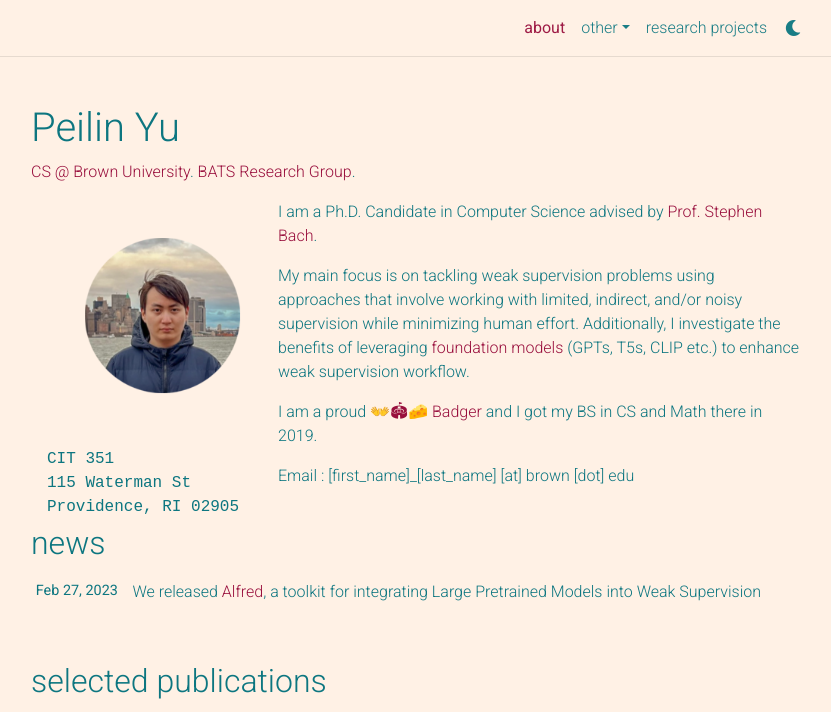
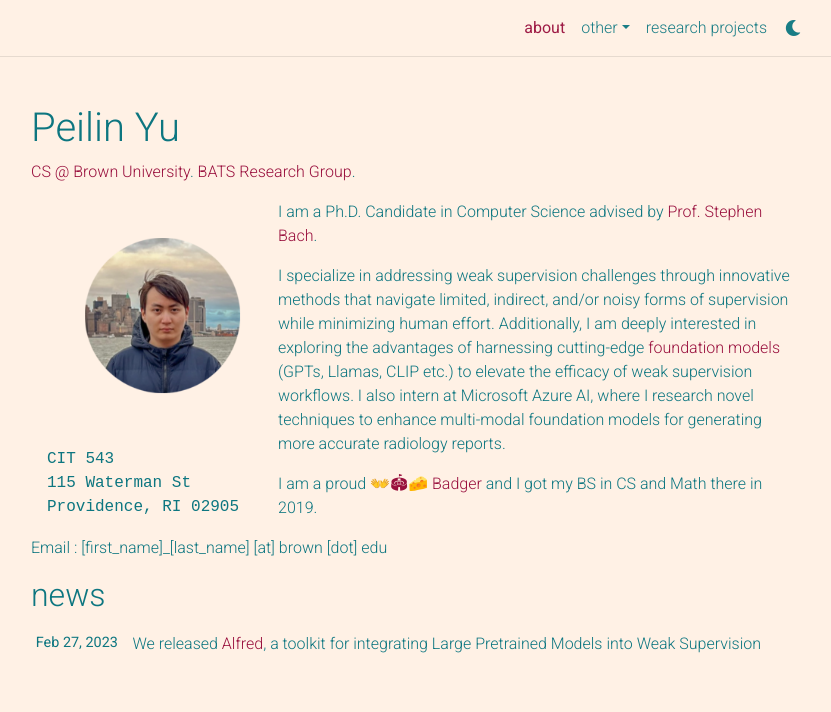
Before and after one commit to dotpyu/dotpyu.github.io, a Jekyll site: the page built from _pages/about.md, in a window 1280 px wide and 986 px high, cut to the strip 0-712 px from the top of the window. Shown: the whole strip, without its empty margins (224-1055 px from the left). Built offline with Jekyll 4.4.1, drawn with Linux system fonts in a browser that asks for light colours; full-size pictures stand in for the smaller copies a plugin makes; comment, search, counter and statistics services are not loaded; a style sheet for code colours, icons or effects is not loaded.

Commit message:
Update about.md

```diff
--- a/_pages/about.md
+++ b/_pages/about.md
@@ -8,7 +8,7 @@ profile:
   align: left
   image: profile-py-round.png
   address: >
-    <p>CIT 351</p>
+    <p>CIT 543</p>
     <p>115 Waterman St</p>
     <p>Providence, RI 02905</p>
 
@@ -19,7 +19,7 @@ social: true  # includes social icons at the bottom of the page
 
 I am a Ph.D. Candidate in Computer Science advised by <a href='http://stephenbach.net/'>Prof. Stephen Bach</a>.
 
-My main focus is on tackling weak supervision problems using approaches that involve working with limited, indirect, and/or noisy supervision while minimizing human effort. Additionally, I investigate the benefits of leveraging <a href='https://arxiv.org/pdf/2108.07258.pdf'>foundation models</a> (GPTs, T5s, CLIP etc.) to enhance weak supervision workflow.
+I specialize in addressing weak supervision challenges through innovative methods that navigate limited, indirect, and/or noisy forms of supervision while minimizing human effort. Additionally, I am deeply interested in exploring the advantages of harnessing cutting-edge <a href='https://arxiv.org/pdf/2108.07258.pdf'>foundation models</a> (GPTs, Llamas, CLIP etc.) to elevate the efficacy of weak supervision workflows. I also intern at Microsoft Azure AI, where I research novel techniques to enhance multi-modal foundation models for generating more accurate radiology reports.
 
 I am a proud <a href='https://wisc.edu'>👐🏟🧀 Badger</a> and I got my BS in CS and Math there in 2019.
 
```
